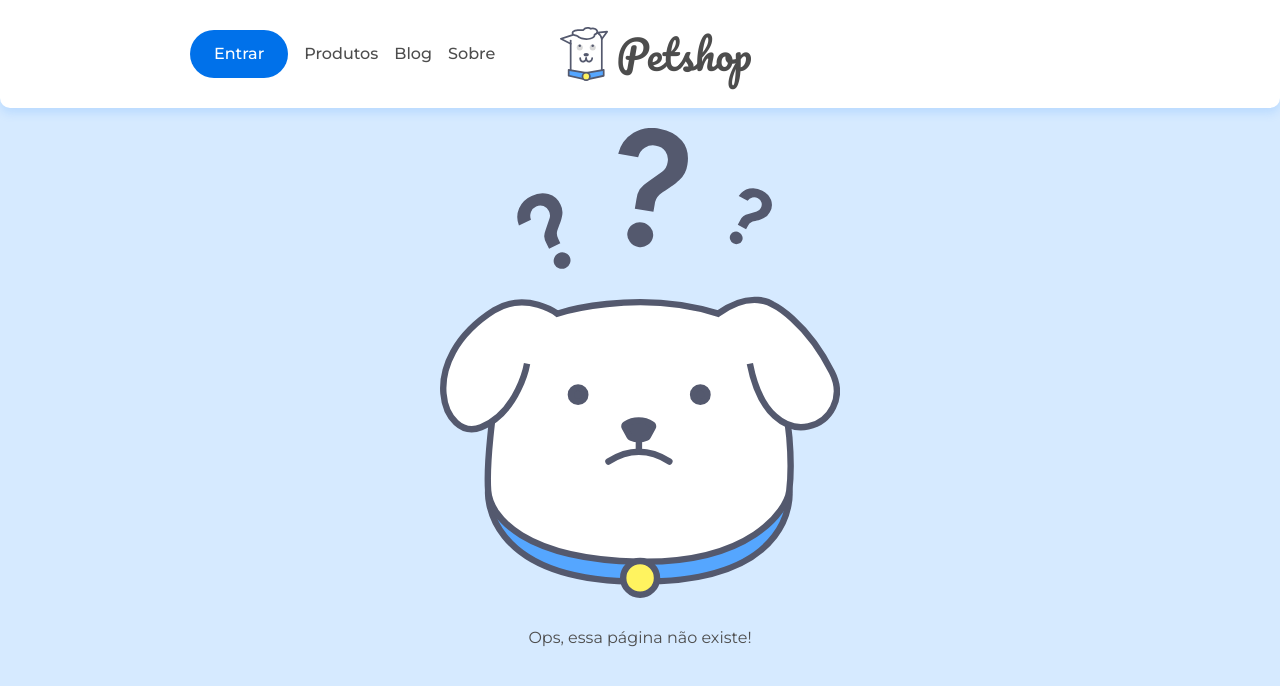
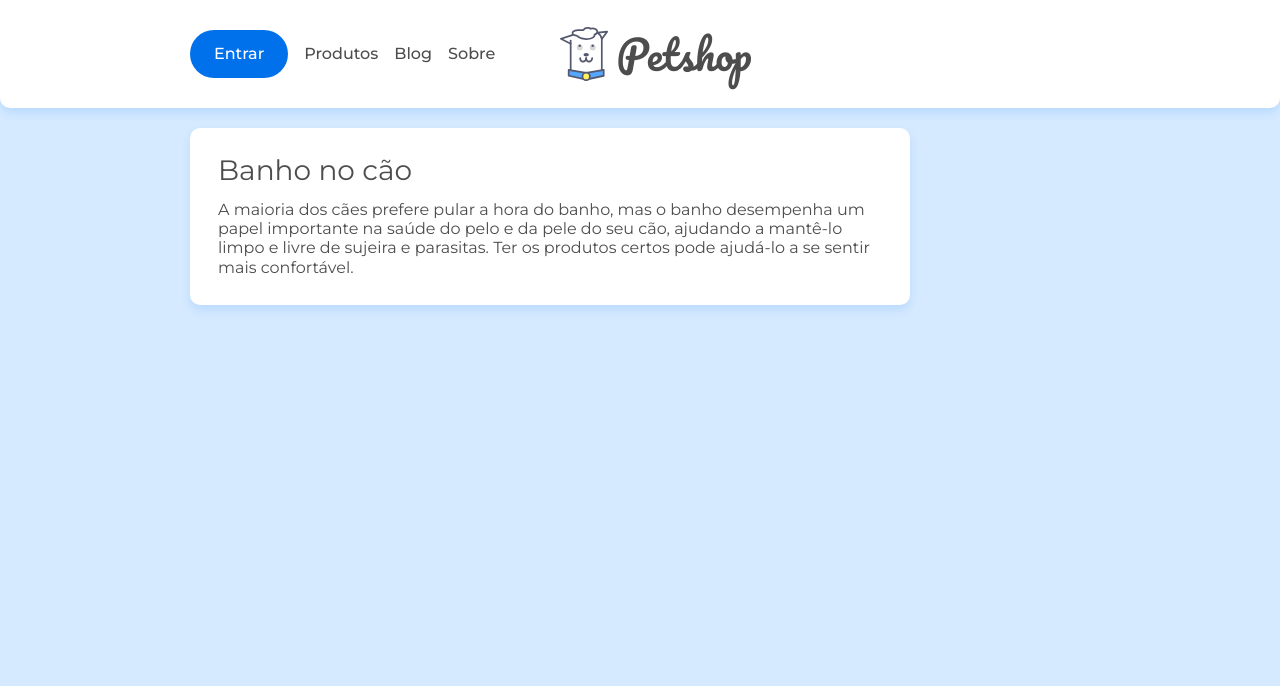
Before and after one commit to Gabrielhidro/Doguito_petshop, a React (Create React App) app: page /posts/1 in a window 1280 px wide. Shown: the top 686 px of the page. Built offline with nearby package versions, Linux system fonts and the light colour scheme; data requests are answered from the project's data file.

Commit message:
Render single post

```diff
--- a/src/App.jsx
+++ b/src/App.jsx
@@ -3,6 +3,7 @@ import './assets/css/base/base.css'
 import { BrowserRouter as Router, Route, Switch } from 'react-router-dom'
 import Home from './paginas/Home'
 import Sobre from './paginas/Sobre'
+import Post from './paginas/Post'
 import Pagina404 from './paginas/Pagina404'
 import Header from  './components/Header'
 
@@ -20,6 +21,9 @@ function App() {
       <Route path="/sobre">
         <Sobre />
       </Route>
+      <Route path="/posts/:id">
+        <Post />
+      </Route>
       <Route>
         <Pagina404 />
       </Route>
--- a/src/components/ListaPost.jsx
+++ b/src/components/ListaPost.jsx
@@ -2,25 +2,24 @@ import { useEffect, useState } from "react";
 import { Link } from "react-router-dom";
 import { busca } from "../api/api";
 
-export default function ListaPost( { url } ) {
+export default function ListaPost({ url }) {
   const [posts, setPosts] = useState([]);
 
   useEffect(() => {
-    busca(url, setPosts)
-  }, [])
+    busca(url, setPosts);
+  }, []);
+
 
   return (
     <section className="posts container">
       {posts.map((post) => {
         return (
-          <Link className={`cartao-post cartao-post--${post.categoria}`}>
+          <Link to={`/posts/${post.id}`} className={`cartao-post cartao-post--${post.categoria}`}>
             <article key={post.id}>
-                <h3 className="cartao-post__titulo">
-                    {post.title}
-                    <p className="cartao-post__meta">
-                        {post.metadescription}
-                    </p>
-                </h3>
+              <h3 className="cartao-post__titulo">
+                {post.title}
+                <p className="cartao-post__meta">{post.metadescription}</p>
+              </h3>
             </article>
           </Link>
         );
--- /dev/null
+++ b/src/paginas/Post.jsx
@@ -0,0 +1,24 @@
+import { useEffect, useState } from "react"
+import { useParams } from "react-router-dom"
+import { busca } from "../api/api"
+import '../assets/css/post.css'
+
+export default function Post(){
+    const {id} = useParams()
+    const [ post, setPost ] = useState({})
+
+    useEffect(() => {
+        busca(`/posts/${id}`, setPost)
+    }, [id])
+
+    console.log(post);
+
+    return (
+        <main className="container flex flex--center">
+            <article className="cartao post">
+                <h2 className="cartao__titulo">{post.title}</h2>
+                <p className="cartao__texto">{post.body}</p>
+            </article>
+        </main>
+    )
+}
```
Also changed, not shown: 1 other file (tests, documents, lock files or other folders).
